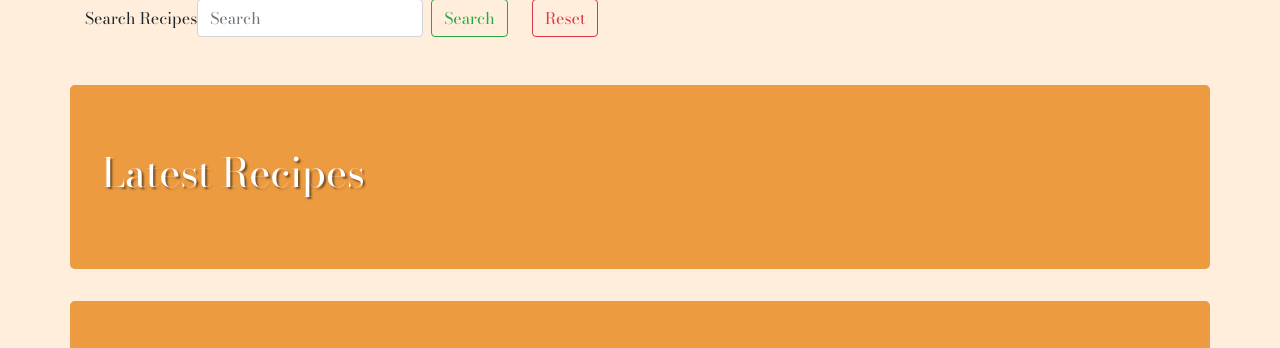
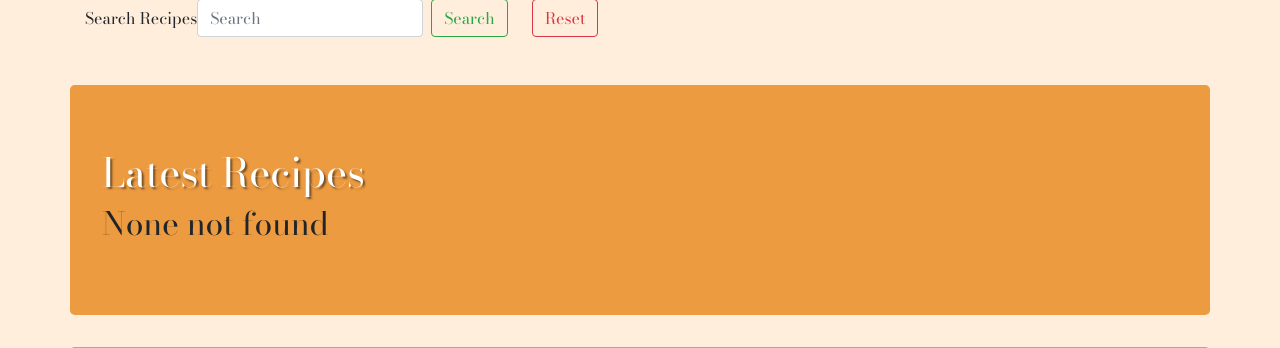
Before and after one commit to Code-Institute-Submissions/CookBook-29, a Flask app: page /search/ in a window 1280 px wide. Shown: the part 135-483 px from the top of the page. Run offline with Flask 2, Linux system fonts and the light colour scheme; data that the repository does not hold is empty; some libraries are stand-ins or nearby versions; some web fonts are replaced.

Commit message:
Add response of search if not found.

```diff
--- a/templates/pages/home.html
+++ b/templates/pages/home.html
@@ -32,8 +32,13 @@
                         </div>
                     </div>
                 {% endif %}
-            {% endfor %}
+            {% else %}
         </div>
+
+        <div class="center-text">
+            <h2>{{ query }} not found</h2>
+        </div>
+        {% endfor %}
     </div>
 
     <div class="container jumbotron main">
```
